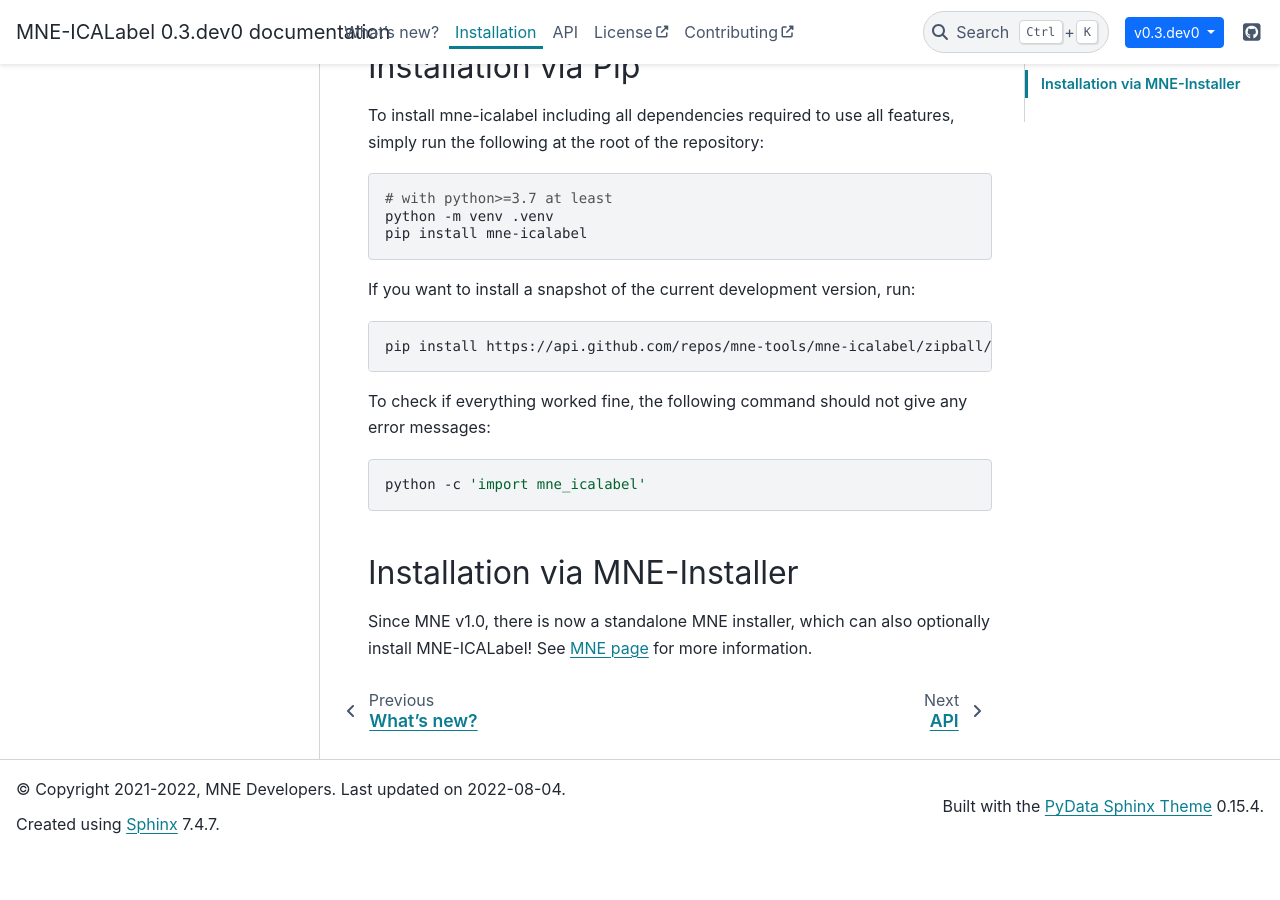
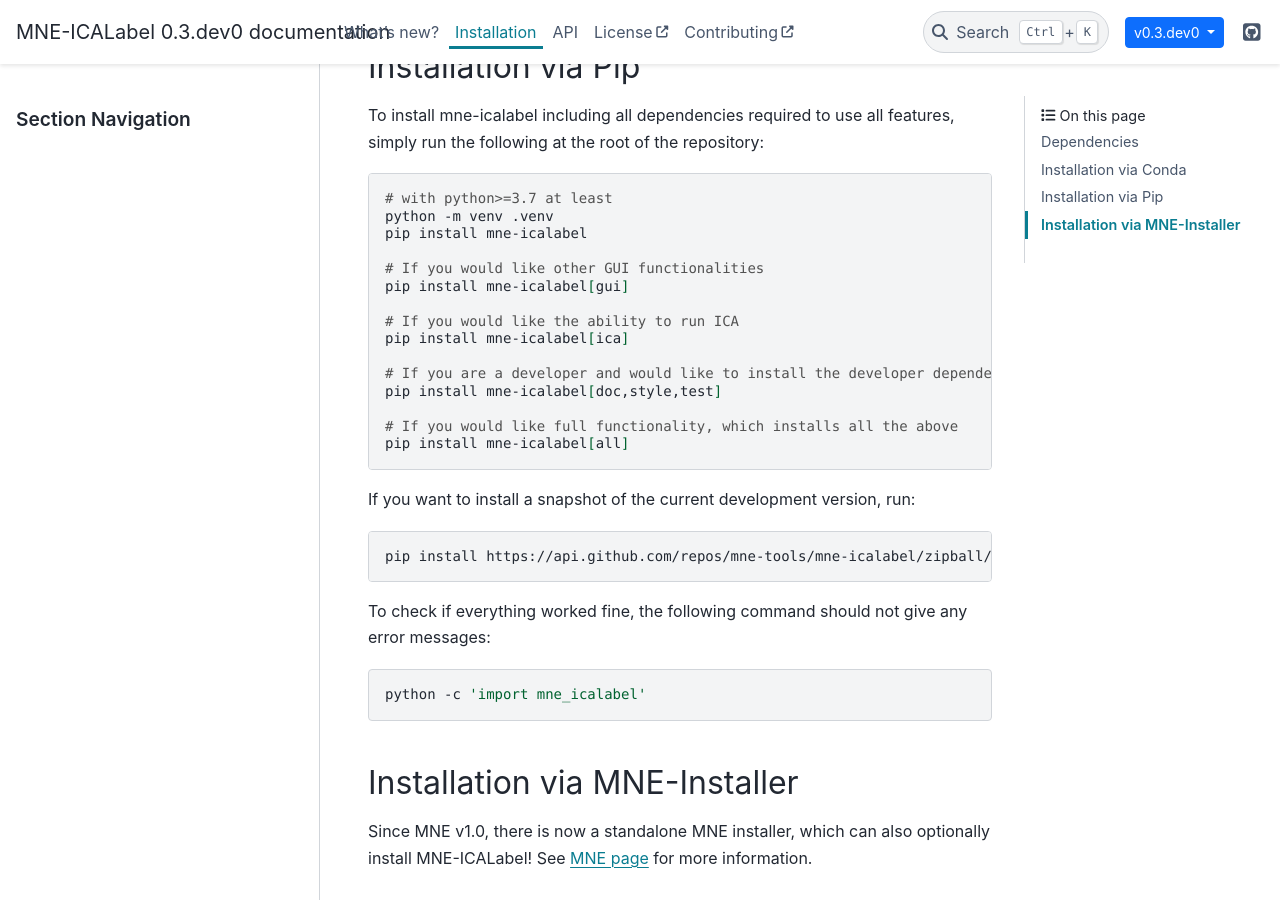
Before and after one commit to mne-tools/mne-icalabel, a Sphinx documentation site: the page built from doc/install.rst, in a window 1280 px wide and 900 px high, scrolled down 816 px. Built offline with Sphinx 7.4.7 and the PyData theme 0.15.4, drawn with Linux system fonts in a browser that asks for light colours; pages that are not in the unit, such as notebooks, are missing from menus; the version number is read from the project's files by our own code; before the commit the page ends 1669 px from its top, so only the background shows below that.

Commit message:
Modify install page

```diff
--- a/doc/install.rst
+++ b/doc/install.rst
@@ -45,6 +45,18 @@ simply run the following at the root of the repository:
     python -m venv .venv
     pip install mne-icalabel
 
+    # If you would like other GUI functionalities
+    pip install mne-icalabel[gui]
+
+    # If you would like the ability to run ICA
+    pip install mne-icalabel[ica]
+
+    # If you are a developer and would like to install the developer dependencies
+    pip install mne-icalabel[doc,style,test]
+
+    # If you would like full functionality, which installs all the above
+    pip install mne-icalabel[all]
+
 If you want to install a snapshot of the current development version, run:
 
 .. code-block:: bash
```
